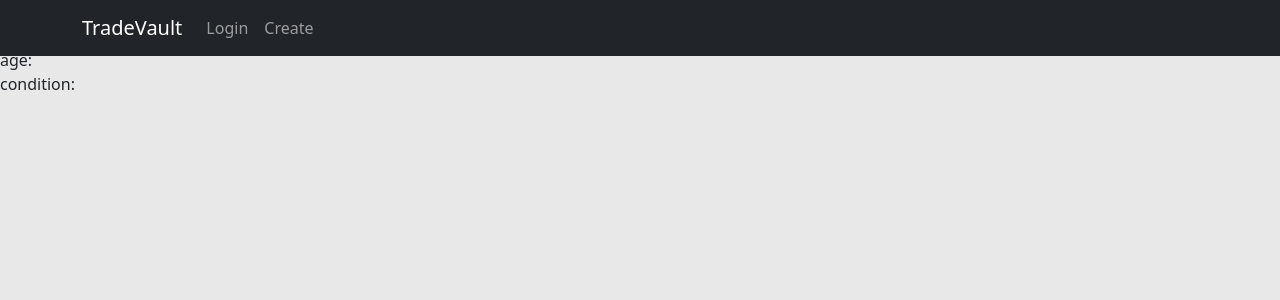
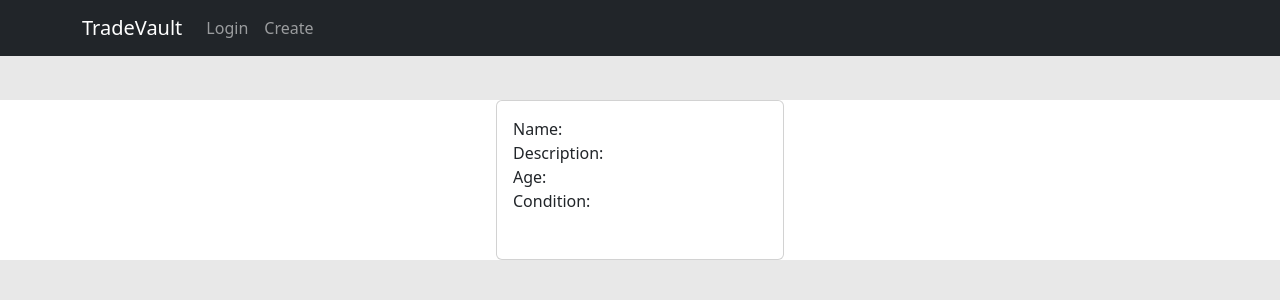
Before and after one commit to JohnJones88/TradeVault-ui, a React (Create React App) app in the folder TradeVault-ui/: page /view/1 in a window 1280 px wide. Shown: the top 300 px of the page. Built offline with nearby package versions, Linux system fonts and the light colour scheme; no server answers.

Commit message:
add viewpage css and updated viewpage ui to repo

```diff
--- /dev/null
+++ b/TradeVault-ui/src/pages/view/ViewPage.css
@@ -0,0 +1,6 @@
+.view-page {
+  height: 100%;
+  min-width: 100%;
+
+  margin-top: 100px;
+}
--- a/TradeVault-ui/src/pages/view/ViewPage.tsx
+++ b/TradeVault-ui/src/pages/view/ViewPage.tsx
@@ -1,7 +1,10 @@
 import { useState, useEffect } from "react";
 import { useNavigate, useParams } from "react-router-dom";
 import Collectable from "../../models/Collectable";
-import { FormSelect } from "react-bootstrap";
+import { Card } from "react-bootstrap";
+import './ViewPage.css';
+
+
 
 
 function ViewPage() {
@@ -44,11 +47,18 @@ function ViewPage() {
   }, []);
 
   return (<div>
+      <div className="view-page container container d-flex align-items-center justify-content-center">
+      <Card style={{ height: "10rem", maxWidth: '100%', width: "18rem" }}>
+      <Card.Body>
 
-    <div>name: {name}</div>
-    <div>description: {description}</div>
-    <div>age: {age}</div>
-    <div>condition: {condition}</div>
+    <div>Name: {name}</div>
+    <div>Description: {description}</div>
+    <div>Age: {age}</div>
+    <div>Condition: {condition}</div>
+
+    </Card.Body>
+    </Card>
+    </div>
 
   </div>
 
```
